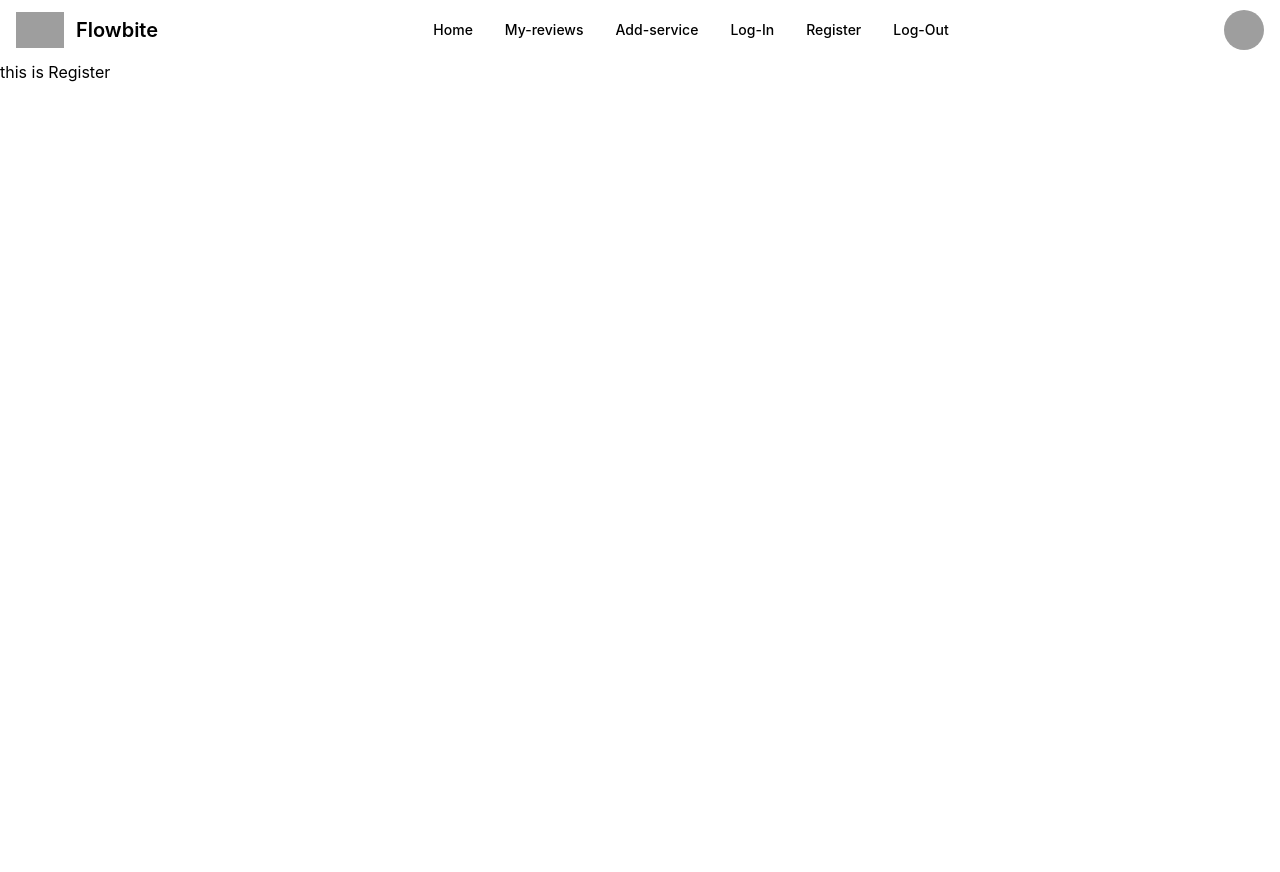
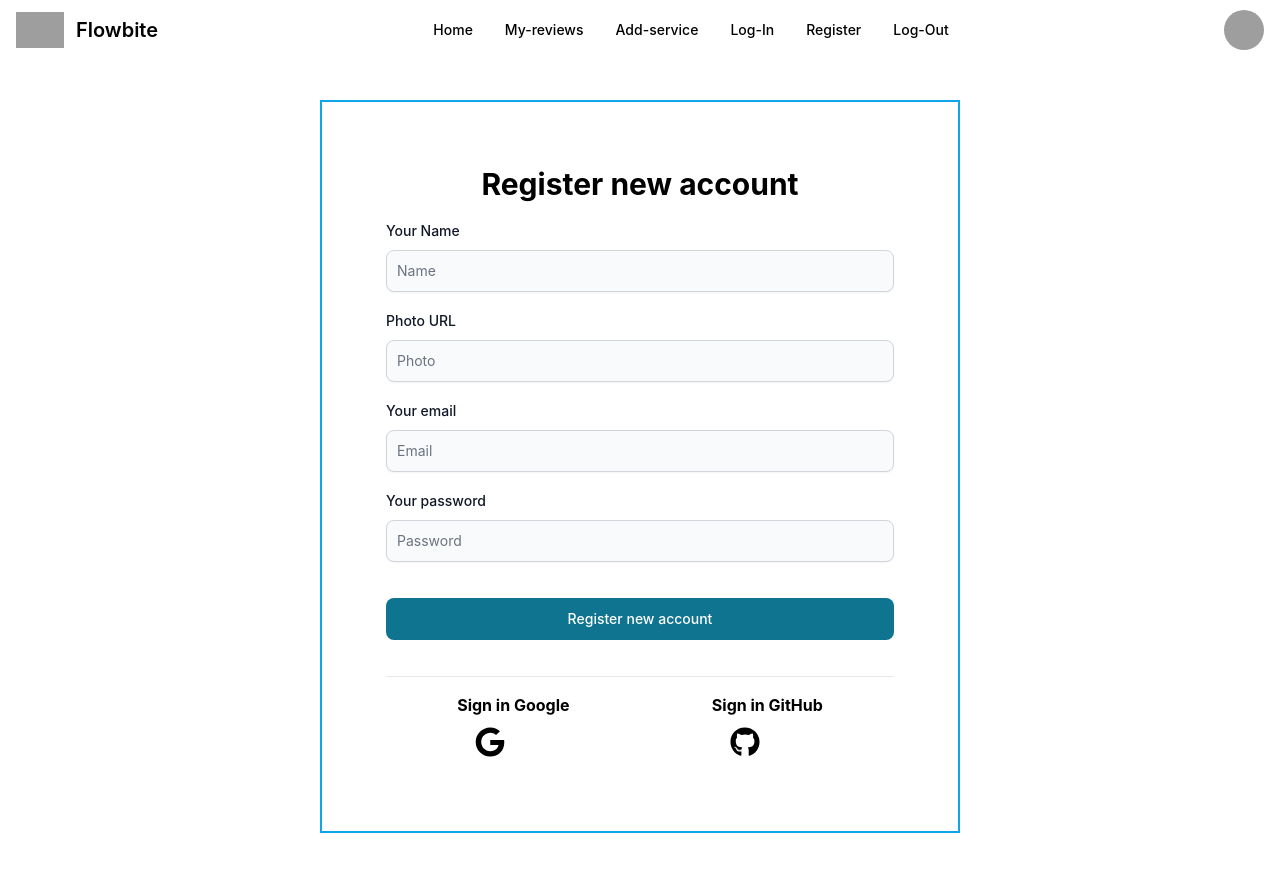
Before and after one commit to NAIMKHAN3/Electrician-Services, a React (Create React App) app: page /register in a window 1280 px wide. Before the commit the page ends 800 px from the top, so only its background shows below. Built offline with nearby package versions, Linux system fonts and the light colour scheme; grey boxes are pictures that could not be loaded.

Commit message:
Register components added

```diff
--- a/src/components/Register/Register.js
+++ b/src/components/Register/Register.js
@@ -1,10 +1,98 @@
+import { Button, Label, TextInput } from 'flowbite-react';
 import React from 'react';
+import { FaGithub, FaGoogle } from 'react-icons/fa';
 
 const Register = () => {
     return (
-        <div>
-            this is Register
-        </div>
+        <form className="flex flex-col gap-4 lg:w-2/4 mx-auto border-solid border-2 border-sky-500 p-16 my-10">
+            <h1 className='text-3xl font-bold text-center'> Register new account</h1>
+            <div>
+                <div className="mb-2 block">
+                    <Label
+                        htmlFor="email2"
+                        value="Your Name"
+                    />
+                </div>
+                <TextInput
+                    id="email2"
+                    type="text"
+                    placeholder="Name"
+                    name='name'
+                    required={true}
+                    shadow={true}
+                />
+            </div>
+            <div>
+                <div className="mb-2 block">
+                    <Label
+                        htmlFor="email2"
+                        value="Photo URL"
+                    />
+                </div>
+                <TextInput
+                    id="email2"
+                    type="text"
+                    placeholder="Photo"
+                    name='image'
+                    required={true}
+                    shadow={true}
+                />
+            </div>
+            <div>
+                <div className="mb-2 block">
+                    <Label
+                        htmlFor="email2"
+                        value="Your email"
+                    />
+                </div>
+                <TextInput
+                    id="email2"
+                    type="email"
+                    placeholder="Email"
+                    name='email'
+                    required={true}
+                    shadow={true}
+                />
+            </div>
+            <div>
+                <div className="mb-2 block">
+                    <Label
+                        htmlFor="password2"
+                        value="Your password"
+                    />
+                </div>
+                <TextInput
+                    id="password2"
+                    type="password"
+                    placeholder='Password'
+                    name='password'
+                    required={true}
+                    shadow={true}
+                />
+            </div>
+
+            <Button className='my-5' type="submit">
+                Register new account
+            </Button>
+            <hr />
+            <div className='flex justify-center items-center'>
+                <div className='mx-auto text-center'>
+                    <h5 className='text-1xl font-bold'>Sign in Google</h5>
+                    <Button color="light border-none">
+
+                        <FaGoogle className='text-3xl font-bold'></FaGoogle>
+
+                    </Button>
+                </div>
+                <div className='mx-auto text-center'>
+                    <h5 className='text-1xl font-bold'>Sign in GitHub</h5>
+                    <Button color="light border-none">
+                        <FaGithub className='text-3xl font-bold text-center'></FaGithub>
+                    </Button>
+
+                </div>
+            </div>
+        </form>
     );
 };
 
```
